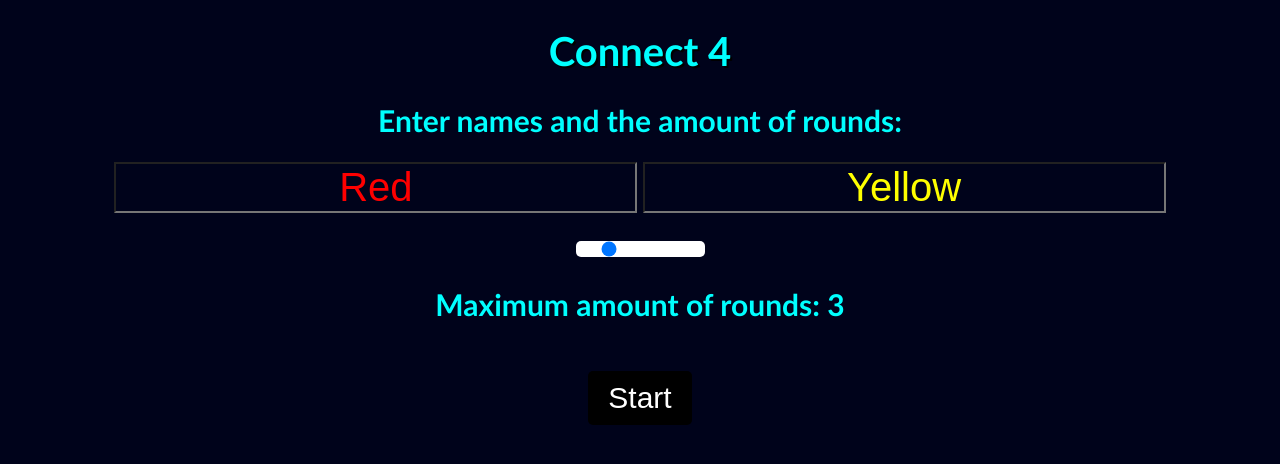
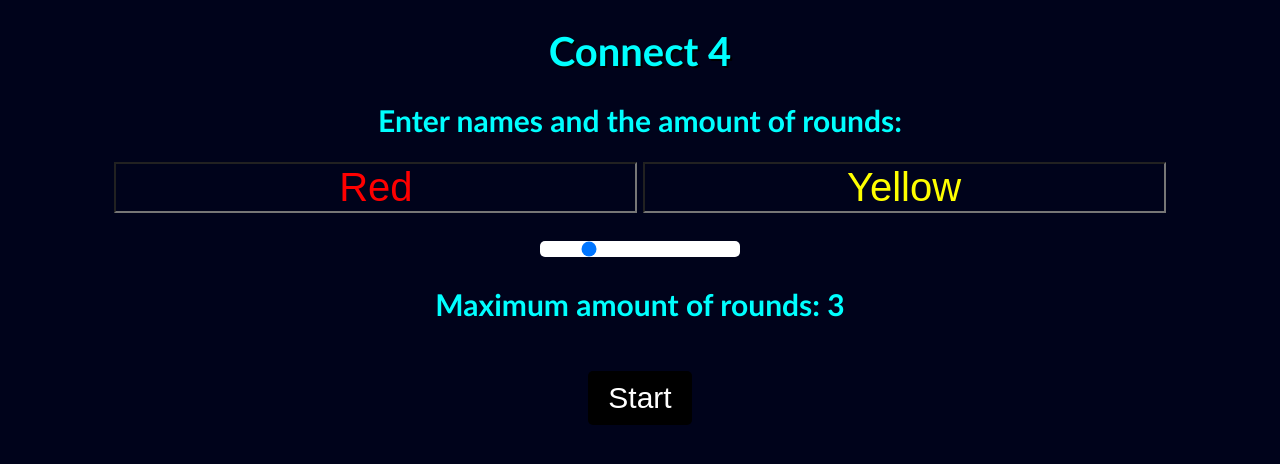
Before and after one commit to ShovalEinat/Connect-4, a plain HTML site: page index.html in a window 1280 px wide. Drawn offline with Linux system fonts and the light colour scheme.

Commit message:
Update connect4.css

```diff
--- a/connect4.css
+++ b/connect4.css
@@ -22,6 +22,10 @@ body {
     font-size: 30px;
 }
 
+input:focus {
+    outline: none;
+}
+
 #rounds{
     color: rgb(0, 255, 55);
     font-size: 30px;
@@ -29,6 +33,10 @@ body {
 
 #winner, #endGameWinner{
     text-shadow: 2px 2px rgb(0, 0, 0);
+}
+
+#range{
+    width: 200px;
 }
 
 #range::-webkit-slider-runnable-track {
```
